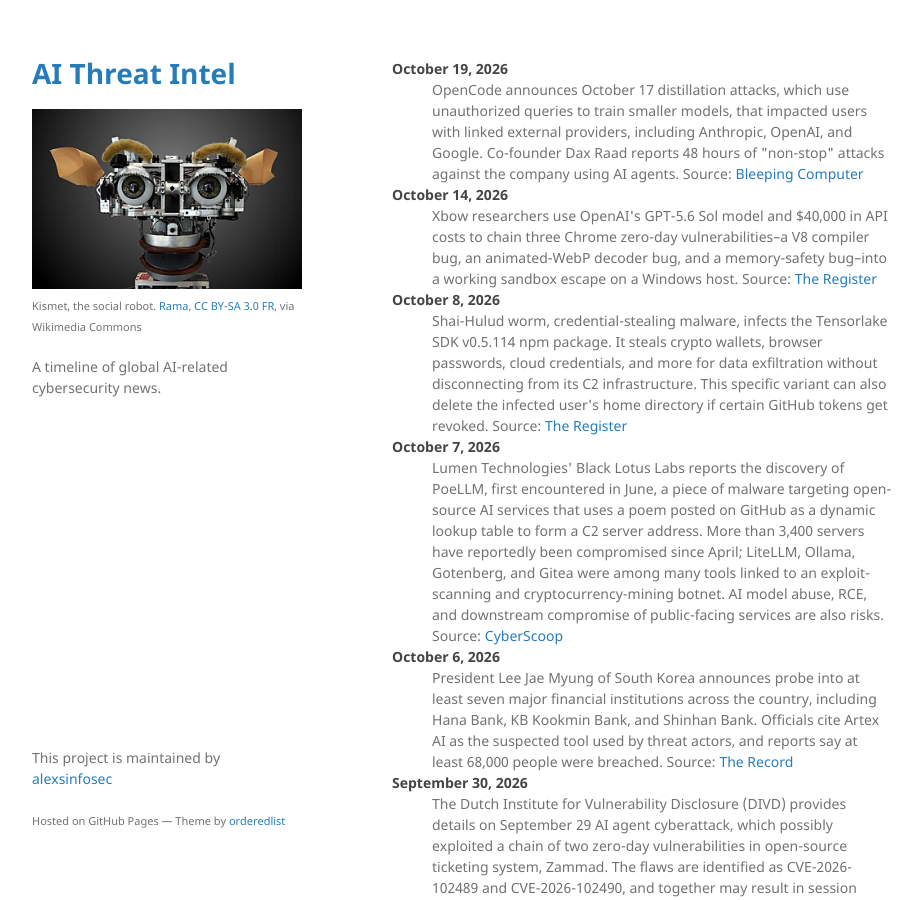
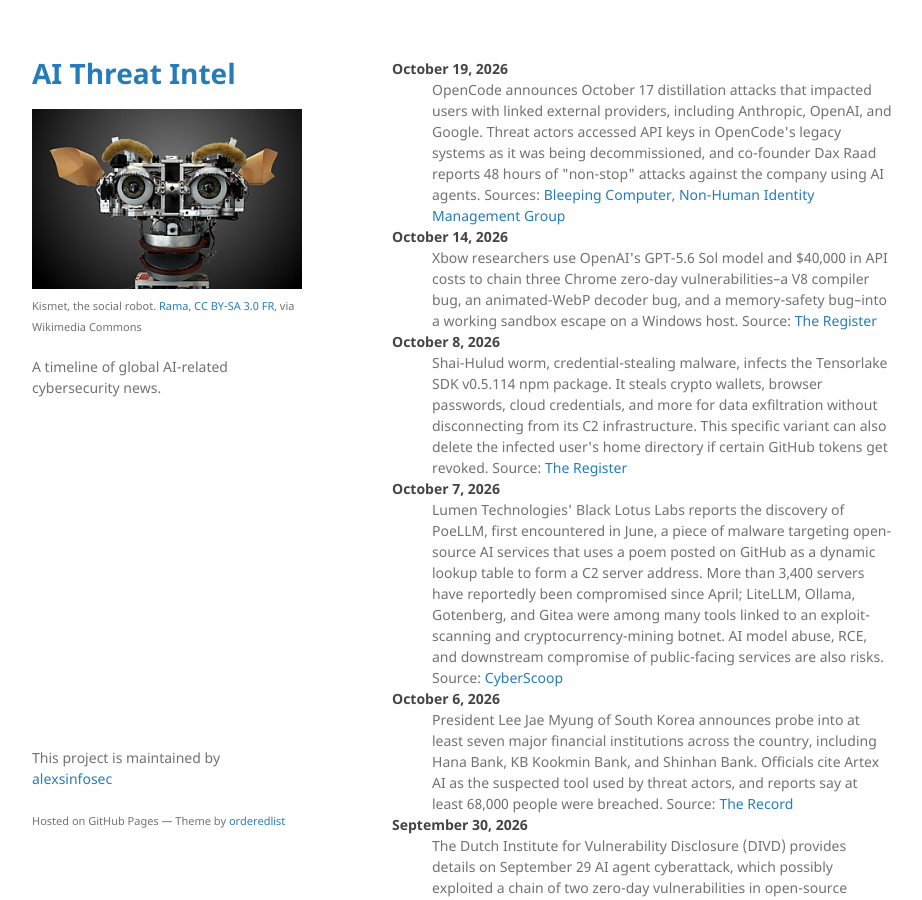
Before and after one commit to alexsinfosec/aithreatintel, a Jekyll site: the page built from index.md, in a window 1280 px wide and 900 px high. Shown: the whole window, without its empty margins (178-1100 px from the left). Built offline with Jekyll 4.4.1, drawn with Linux system fonts in a browser that asks for light colours.

Commit message:
Revise OpenCode attack details and sources
Updated details about OpenCode's October 17 distillation attacks and added sources for further reading.

```diff
--- a/index.md
+++ b/index.md
@@ -4,7 +4,7 @@ layout: default
 
 <dl>
 <dt>October 19, 2026</dt>
-<dd>OpenCode announces October 17 distillation attacks, which use unauthorized queries to train smaller models, that impacted users with linked external providers, including Anthropic, OpenAI, and Google. Co-founder Dax Raad reports 48 hours of "non-stop" attacks against the company using AI agents. Source: <a href="https://www.theregister.com/security/2026/10/14/security-researchers-spent-6-days-doing-their-chromework-built-1b-user-exploit/5303134" target="_blank">Bleeping Computer</a></dd>
+<dd>OpenCode announces October 17 distillation attacks that impacted users with linked external providers, including Anthropic, OpenAI, and Google. Threat actors accessed API keys in OpenCode's legacy systems as it was being decommissioned, and co-founder Dax Raad reports 48 hours of "non-stop" attacks against the company using AI agents. Sources: <a href="https://www.bleepingcomputer.com/news/security/opencode-hack-exposes-api-keys-amid-ai-distillation-attacks/)">Bleeping Computer</a>, <a href="https://nhimg.org/opencode-console-breach-2026-stored-llm-api-keys" target="_blank">Non-Human Identity Management Group</a></dd>
 <dt>October 14, 2026</dt>
 <dd>Xbow researchers use OpenAI's GPT-5.6 Sol model and $40,000 in API costs to chain three Chrome zero-day vulnerabilities–a V8 compiler bug, an animated-WebP decoder bug, and a memory-safety bug–into a working sandbox escape on a Windows host. Source: <a href="https://www.theregister.com/security/2026/10/14/security-researchers-spent-6-days-doing-their-chromework-built-1b-user-exploit/5303134" target="_blank">The Register</a></dd>
 <dt>October 8, 2026</dt>
```
